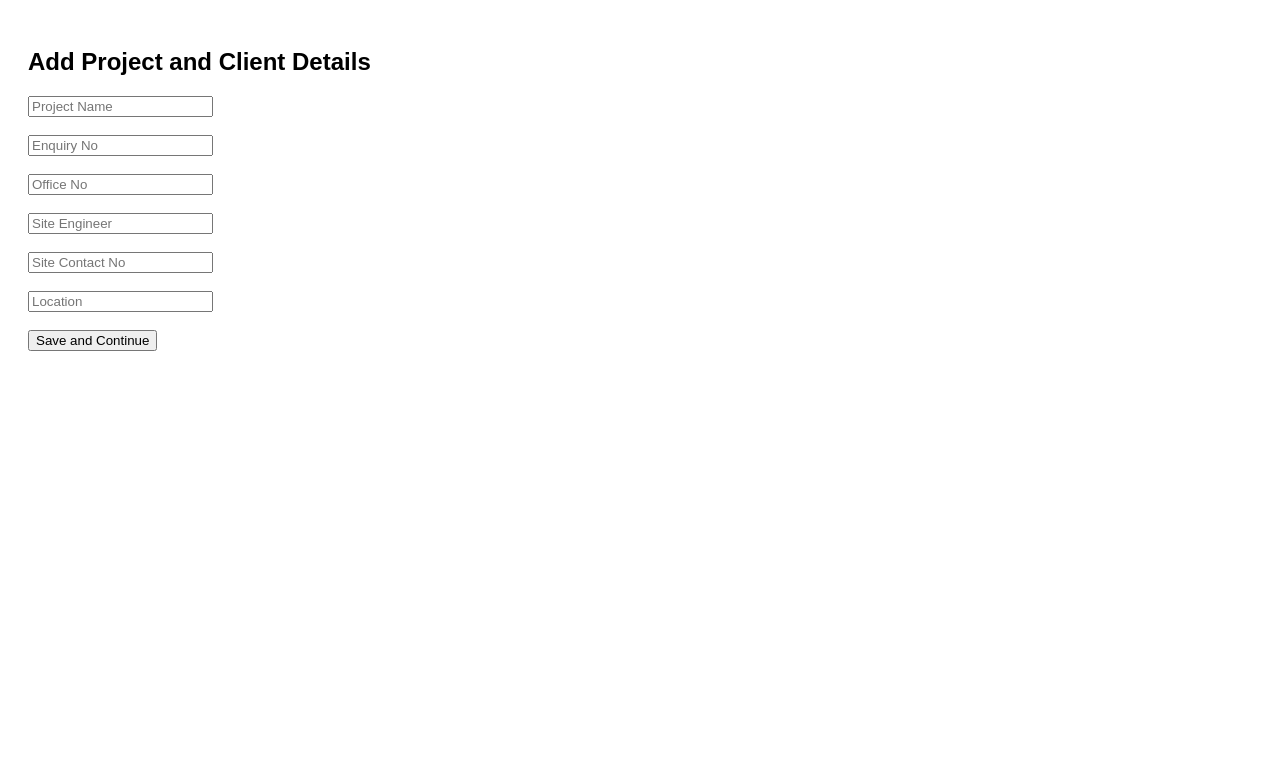
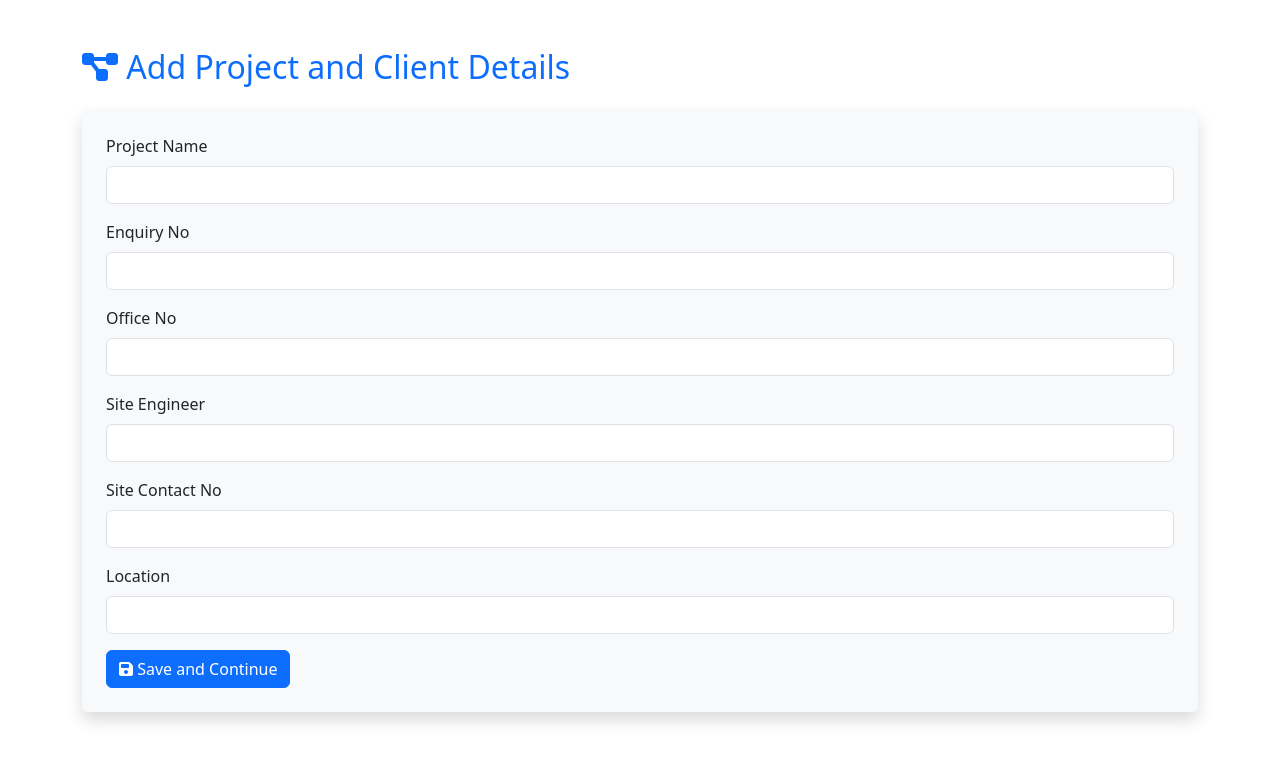
Before and after one commit to Madhan12-tech/duct-measurement, a Flask app: page / in a window 1280 px wide. Shown: the top 762 px of the page. Run offline with Flask 3, Linux system fonts and the light colour scheme; some libraries are stand-ins or nearby versions.

Commit message:
Update home.html

```diff
--- a/templates/home.html
+++ b/templates/home.html
@@ -1,20 +1,44 @@
 <!DOCTYPE html>
-<html>
+<html lang="en">
 <head>
+  <meta charset="UTF-8">
   <title>Home - Measurement App</title>
+  <link href="https://cdn.jsdelivr.net/npm/bootstrap@5.3.0/dist/css/bootstrap.min.css" rel="stylesheet">
 </head>
-<body style="font-family: Arial; padding: 20px;">
+<body class="container mt-5">
 
-  <h2>Add Project and Client Details</h2>
-  <form method="POST" action="/save_project">
-    <input type="text" name="project_name" placeholder="Project Name" required><br><br>
-    <input type="text" name="enquiry_no" placeholder="Enquiry No" required><br><br>
-    <input type="text" name="office_no" placeholder="Office No" required><br><br>
-    <input type="text" name="site_engineer" placeholder="Site Engineer" required><br><br>
-    <input type="text" name="site_contact" placeholder="Site Contact No" required><br><br>
-    <input type="text" name="location" placeholder="Location" required><br><br>
-    <button type="submit">Save and Continue</button>
+  <h2 class="mb-4 text-primary"><i class="fas fa-project-diagram"></i> Add Project and Client Details</h2>
+
+  <form method="POST" action="/save_project" class="bg-light p-4 rounded shadow">
+    <div class="mb-3">
+      <label class="form-label">Project Name</label>
+      <input type="text" name="project_name" class="form-control" required>
+    </div>
+    <div class="mb-3">
+      <label class="form-label">Enquiry No</label>
+      <input type="text" name="enquiry_no" class="form-control" required>
+    </div>
+    <div class="mb-3">
+      <label class="form-label">Office No</label>
+      <input type="text" name="office_no" class="form-control" required>
+    </div>
+    <div class="mb-3">
+      <label class="form-label">Site Engineer</label>
+      <input type="text" name="site_engineer" class="form-control" required>
+    </div>
+    <div class="mb-3">
+      <label class="form-label">Site Contact No</label>
+      <input type="text" name="site_contact" class="form-control" required>
+    </div>
+    <div class="mb-3">
+      <label class="form-label">Location</label>
+      <input type="text" name="location" class="form-control" required>
+    </div>
+    <button type="submit" class="btn btn-primary">
+      <i class="fas fa-save"></i> Save and Continue
+    </button>
   </form>
 
+  <script src="https://kit.fontawesome.com/a2d9a64b76.js" crossorigin="anonymous"></script>
 </body>
 </html>
```
